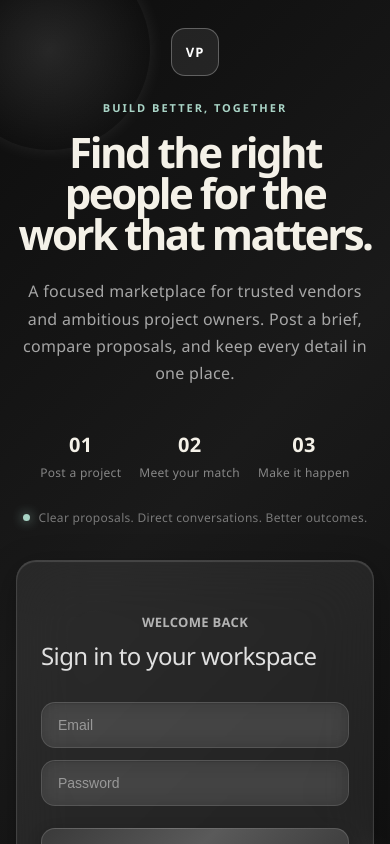
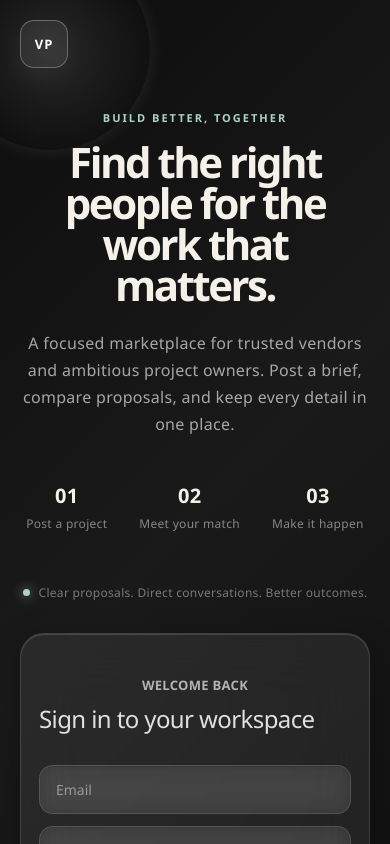
Before and after one commit to viratpaudel/Vendor-platform, a React (Vite) app: page / in a window 390 px wide. Shown: the top 844 px of the page. Built offline with nearby package versions, Linux system fonts and the light colour scheme.

Commit message:
Add subtle ambient glow, scrollbar styling, and responsive polish to the app UI

```diff
--- a/App.css
+++ b/App.css
@@ -1,7 +1,24 @@
+:root {
+  --bg-1: #0d0d0d;
+  --bg-2: #1a1a1a;
+  --bg-3: #0f0f0f;
+  --panel: rgba(255, 255, 255, 0.07);
+  --panel-strong: rgba(255, 255, 255, 0.1);
+  --line: rgba(255, 255, 255, 0.12);
+  --text: #f5f5f5;
+  --muted: rgba(255, 255, 255, 0.7);
+  --soft: rgba(255, 255, 255, 0.45);
+  --accent: #a9d4c6;
+}
+
 * {
   margin: 0;
   padding: 0;
   box-sizing: border-box;
+}
+
+html {
+  scroll-behavior: smooth;
 }
 
 @keyframes slideInDown {
@@ -45,19 +62,83 @@
   }
 }
 
+@keyframes floatOrb {
+  0%,
+  100% {
+    transform: translate3d(0, 0, 0) scale(1);
+  }
+  50% {
+    transform: translate3d(18px, -12px, 0) scale(1.08);
+  }
+}
+
 body {
-  font-family:
-    "Segoe UI",
-    -apple-system,
-    BlinkMacSystemFont,
-    "Helvetica Neue",
-    sans-serif;
+  font-family: "Segoe UI", -apple-system, BlinkMacSystemFont, "Helvetica Neue", sans-serif;
   -webkit-font-smoothing: antialiased;
   -moz-osx-font-smoothing: grayscale;
-  background: linear-gradient(135deg, #0d0d0d 0%, #1a1a1a 50%, #0f0f0f 100%);
+  background: linear-gradient(135deg, var(--bg-1) 0%, var(--bg-2) 50%, var(--bg-3) 100%);
   min-height: 100vh;
   color: #fff;
   letter-spacing: 0.3px;
+  position: relative;
+}
+
+body::before,
+body::after {
+  content: "";
+  position: fixed;
+  width: 360px;
+  height: 360px;
+  border-radius: 50%;
+  filter: blur(90px);
+  opacity: 0.22;
+  pointer-events: none;
+  z-index: 0;
+}
+
+body::before {
+  top: 6%;
+  left: 5%;
+  background: rgba(169, 212, 198, 0.42);
+  animation: floatOrb 12s ease-in-out infinite;
+}
+
+body::after {
+  right: 4%;
+  bottom: 4%;
+  background: rgba(255, 255, 255, 0.2);
+  animation: floatOrb 13s ease-in-out infinite reverse;
+}
+
+*::-webkit-scrollbar {
+  width: 10px;
+}
+
+*::-webkit-scrollbar-track {
+  background: rgba(255, 255, 255, 0.03);
+}
+
+*::-webkit-scrollbar-thumb {
+  background: linear-gradient(180deg, rgba(255, 255, 255, 0.2), rgba(255, 255, 255, 0.08));
+  border-radius: 999px;
+  border: 2px solid transparent;
+  background-clip: padding-box;
+}
+
+button,
+input,
+select,
+textarea {
+  font: inherit;
+}
+
+button:focus-visible,
+input:focus-visible,
+select:focus-visible,
+textarea:focus-visible,
+a:focus-visible {
+  outline: 2px solid rgba(169, 212, 198, 0.95);
+  outline-offset: 2px;
 }
 
 .auth-container {
@@ -66,9 +147,10 @@ body {
   justify-content: center;
   min-height: 100vh;
   padding: 20px;
-  background: linear-gradient(135deg, #0d0d0d 0%, #1a1a1a 50%, #0f0f0f 100%);
+  background: linear-gradient(135deg, var(--bg-1) 0%, var(--bg-2) 50%, var(--bg-3) 100%);
   position: relative;
   overflow: hidden;
+  z-index: 1;
 }
 
 .auth-container::before {
@@ -76,11 +158,7 @@ body {
   position: absolute;
   width: 200px;
   height: 200px;
-  background: radial-gradient(
-    circle,
-    rgba(255, 255, 255, 0.1) 0%,
-    transparent 70%
-  );
+  background: radial-gradient(circle, rgba(255, 255, 255, 0.1) 0%, transparent 70%);
   border-radius: 50%;
   top: -50px;
   left: -50px;
@@ -92,11 +170,7 @@ body {
   position: absolute;
   width: 200px;
   height: 200px;
-  background: radial-gradient(
-    circle,
-    rgba(255, 255, 255, 0.1) 0%,
-    transparent 70%
-  );
+  background: radial-gradient(circle, rgba(255, 255, 255, 0.1) 0%, transparent 70%);
   border-radius: 50%;
   bottom: -50px;
   right: -50px;
@@ -130,11 +204,12 @@ body {
   letter-spacing: 1px;
   margin-bottom: 42px;
   background: rgba(255, 255, 255, 0.08);
+  box-shadow: 0 10px 30px rgba(255, 255, 255, 0.05);
 }
 
 .auth-kicker,
 .form-eyebrow {
-  color: #a9d4c6;
+  color: var(--accent);
   font-size: 11px;
   font-weight: 800;
   letter-spacing: 2px;
@@ -197,7 +272,7 @@ body {
   width: 7px;
   height: 7px;
   border-radius: 50%;
-  background: #a9d4c6;
+  background: var(--accent);
   box-shadow: 0 0 12px rgba(169, 212, 198, 0.8);
 }
 
@@ -207,9 +282,7 @@ body {
   -webkit-backdrop-filter: blur(30px);
   border: 1.5px solid rgba(255, 255, 255, 0.12);
   border-radius: 24px;
-  box-shadow:
-    0 8px 32px rgba(0, 0, 0, 0.3),
-    inset 0 1px 1px rgba(255, 255, 255, 0.15);
+  box-shadow: 0 8px 32px rgba(0, 0, 0, 0.3), inset 0 1px 1px rgba(255, 255, 255, 0.15);
   padding: 50px;
   max-width: 450px;
   width: 100%;
@@ -222,9 +295,7 @@ body {
 .auth-box:hover {
   background: rgba(255, 255, 255, 0.09);
   border-color: rgba(255, 255, 255, 0.15);
-  box-shadow:
-    0 12px 48px rgba(0, 0, 0, 0.4),
-    inset 0 1px 1px rgba(255, 255, 255, 0.2);
+  box-shadow: 0 12px 48px rgba(0, 0, 0, 0.4), inset 0 1px 1px rgba(255, 255, 255, 0.2);
 }
 
 .auth-box h1 {
@@ -277,9 +348,7 @@ body {
   outline: none;
   background: rgba(255, 255, 255, 0.12);
   border-color: rgba(255, 255, 255, 0.25);
-  box-shadow:
-    inset 0 1px 1px rgba(0, 0, 0, 0.1),
-    0 0 20px rgba(255, 255, 255, 0.15);
+  box-shadow: inset 0 1px 1px rgba(0, 0, 0, 0.1), 0 0 20px rgba(255, 255, 255, 0.15);
 }
 
 .auth-box button {
@@ -364,8 +433,9 @@ body {
 
 .dashboard {
   min-height: 100vh;
-  background: linear-gradient(135deg, #0d0d0d 0%, #1a1a1a 50%, #0f0f0f 100%);
+  background: linear-gradient(135deg, var(--bg-1) 0%, var(--bg-2) 50%, var(--bg-3) 100%);
   position: relative;
+  z-index: 1;
 }
 
 .navbar {
@@ -431,6 +501,8 @@ body {
   margin: 0 auto;
   padding: 40px 20px;
   animation: fadeIn 0.6s ease;
+  position: relative;
+  z-index: 1;
 }
 
 .card {
@@ -443,9 +515,7 @@ body {
   margin-bottom: 24px;
   transition: all 0.4s ease;
   color: #fff;
-  box-shadow:
-    0 8px 32px rgba(0, 0, 0, 0.15),
-    inset 0 1px 1px rgba(255, 255, 255, 0.1);
+  box-shadow: 0 8px 32px rgba(0, 0, 0, 0.15), inset 0 1px 1px rgba(255, 255, 255, 0.1);
   position: relative;
   overflow: hidden;
 }
@@ -457,21 +527,14 @@ body {
   left: 0;
   right: 0;
   height: 1px;
-  background: linear-gradient(
-    90deg,
-    transparent,
-    rgba(255, 255, 255, 0.2),
-    transparent
-  );
+  background: linear-gradient(90deg, transparent, rgba(255, 255, 255, 0.2), transparent);
 }
 
 .card:hover {
   transform: translateY(-6px);
   background: rgba(255, 255, 255, 0.09);
   border-color: rgba(255, 255, 255, 0.18);
-  box-shadow:
-    0 16px 48px rgba(0, 0, 0, 0.25),
-    inset 0 1px 1px rgba(255, 255, 255, 0.15);
+  box-shadow: 0 16px 48px rgba(0, 0, 0, 0.25), inset 0 1px 1px rgba(255, 255, 255, 0.15);
 }
 
 .card h2 {
@@ -539,9 +602,7 @@ body {
   outline: none;
   background: rgba(255, 255, 255, 0.12);
   border-color: rgba(255, 255, 255, 0.25);
-  box-shadow:
-    inset 0 1px 1px rgba(0, 0, 0, 0.1),
-    0 0 20px rgba(255, 255, 255, 0.2);
+  box-shadow: inset 0 1px 1px rgba(0, 0, 0, 0.1), 0 0 20px rgba(255, 255, 255, 0.2);
 }
 
 .card textarea {
@@ -611,9 +672,7 @@ body {
   border-radius: 20px;
   padding: 28px;
   transition: all 0.4s ease;
-  box-shadow:
-    0 8px 32px rgba(0, 0, 0, 0.15),
-    inset 0 1px 1px rgba(255, 255, 255, 0.1);
+  box-shadow: 0 8px 32px rgba(0, 0, 0, 0.15), inset 0 1px 1px rgba(255, 255, 255, 0.1);
   position: relative;
   overflow: hidden;
 }
@@ -625,21 +684,14 @@ body {
   left: 0;
   right: 0;
   height: 1px;
-  background: linear-gradient(
-    90deg,
-    transparent,
-    rgba(255, 255, 255, 0.2),
-    transparent
-  );
+  background: linear-gradient(90deg, transparent, rgba(255, 255, 255, 0.2), transparent);
 }
 
 .project-card:hover {
   transform: translateY(-8px);
   background: rgba(255, 255, 255, 0.09);
   border-color: rgba(255, 255, 255, 0.18);
-  box-shadow:
-    0 16px 48px rgba(0, 0, 0, 0.25),
-    inset 0 1px 1px rgba(255, 255, 255, 0.15);
+  box-shadow: 0 16px 48px rgba(0, 0, 0, 0.25), inset 0 1px 1px rgba(255, 255, 255, 0.15);
 }
 
 .project-card h3 {
@@ -656,11 +708,7 @@ body {
 .project-image-placeholder {
   width: 100%;
   height: 140px;
-  background: linear-gradient(
-    135deg,
-    rgba(255, 255, 255, 0.1) 0%,
-    rgba(255, 255, 255, 0.05) 100%
-  );
+  background: linear-gradient(135deg, rgba(255, 255, 255, 0.1) 0%, rgba(255, 255, 255, 0.05) 100%);
   backdrop-filter: blur(10px);
   border-radius: 14px;
   display: flex;
@@ -674,11 +722,7 @@ body {
 }
 
 .project-card:hover .project-image-placeholder {
-  background: linear-gradient(
-    135deg,
-    rgba(255, 255, 255, 0.15) 0%,
-    rgba(255, 255, 255, 0.08) 100%
-  );
+  background: linear-gradient(135deg, rgba(255, 255, 255, 0.15) 0%, rgba(255, 255, 255, 0.08) 100%);
   border-color: rgba(255, 255, 255, 0.25);
   transform: scale(1.02);
 }
@@ -974,9 +1018,7 @@ body {
   outline: none;
   background: rgba(255, 255, 255, 0.12);
   border-color: rgba(255, 255, 255, 0.25);
-  box-shadow:
-    inset 0 1px 1px rgba(0, 0, 0, 0.1),
-    0 0 20px rgba(255, 255, 255, 0.15);
+  box-shadow: inset 0 1px 1px rgba(0, 0, 0, 0.1), 0 0 20px rgba(255, 255, 255, 0.15);
 }
 
 .message-form button {
@@ -1012,177 +1054,63 @@ body {
 
 .message-form button:hover {
   transform: translateY(-2px);
-  box-shadow: 0 8px 20px rgba(100, 100, 100, 0.3);
-  background: linear-gradient(135deg, #6a6a6a 0%, #8a8a8a 100%);
+  box-shadow: 0 8px 24px rgba(100, 100, 100, 0.35);
 }
 
-::-webkit-scrollbar {
-  width: 10px;
-}
-
-::-webkit-scrollbar-track {
-  background: transparent;
-}
-
-::-webkit-scrollbar-thumb {
-  background: rgba(255, 255, 255, 0.2);
-  border-radius: 10px;
-  backdrop-filter: blur(10px);
-}
-
-::-webkit-scrollbar-thumb:hover {
-  background: rgba(255, 255, 255, 0.3);
-}
-
-@media (max-width: 768px) {
+@media (max-width: 900px) {
   .auth-shell {
     grid-template-columns: 1fr;
-    gap: 34px;
-    max-width: 500px;
+    gap: 32px;
   }
 
   .auth-hero {
     text-align: center;
   }
 
-  .brand-mark {
-    margin: 0 auto 24px;
+  .auth-intro,
+  .auth-hero h1 {
+    max-width: 100%;
   }
 
-  .auth-hero h1,
-  .auth-intro {
-    margin-left: auto;
-    margin-right: auto;
+  .auth-stats {
+    justify-content: center;
+    flex-wrap: wrap;
   }
 
-  .auth-stats,
   .auth-note {
     justify-content: center;
   }
+}
 
-  .auth-note {
-    margin-top: 28px;
+@media (max-width: 640px) {
+  .navbar {
+    padding: 16px 18px;
+    flex-direction: column;
+    gap: 14px;
   }
 
-  .navbar {
-    flex-direction: column;
-    gap: 14px;
-    padding: 14px 20px;
+  .nav-buttons {
+    display: flex;
+    flex-wrap: wrap;
+    justify-content: center;
+    width: 100%;
   }
 
-  .navbar h1 {
-    font-size: 22px;
+  .nav-buttons button {
+    margin: 6px;
   }
 
-  .nav-buttonsbutton:focus-visible {
-  outline: 2px solid #4a90e2;
-  outline-offset: 3px;
-} {
-    display: flex;
-    width: 100%;
-    flex-wrap: wrap;
+  .auth-box,
+  .card,
+  .project-card {
+    padding: 22px 18px;
   }
 
-  .projects-grid {
-    grid-template-columns: 1fr;
-    gap: 20px;
+  .chat-container {
+    height: 480px;
   }
 
   .message p {
     max-width: 85%;
   }
-
-  .auth-box {
-    padding: 40px 28px;
-    border-radius: 20px;
-  }
-
-  .auth-box h1 {
-    font-size: 32px;
-  }
-
-  .card {
-    padding: 24px;
-    border-radius: 18px;
-  }
-
-  .container {
-    padding: 24px 16px;
-  }
 }
-
-@media (max-width: 480px) {
-  .auth-container {
-    padding: 28px 16px;
-  }
-
-  .auth-hero h1 {
-    font-size: 42px;
-  }
-
-  .auth-stats {
-    gap: 18px;
-  }
-
-  .auth-box {
-    padding: 32px 24px;
-  }
-
-  .auth-box h1 {
-    font-size: 28px;
-  }
-
-  .projects-grid {
-    grid-template-columns: 1fr;
-  }
-
-  .quotation-actions button {
-    min-width: 80px;
-    padding: 8px 12px;
-    font-size: 12px;
-  }
-
-  .message p {
-    max-width: 90%;
-  }
-
-  .card {
-    padding: 20px;
-  }
-
-  .project-card {
-    padding: 20px;
-  }
-}
-.search-input {
-  width: 100%;
-  padding: 10px 14px;
-  margin-bottom: 16px;
-  border: 1px solid #ddd;
-  border-radius: 8px;
-  font-size: 14px;
-  box-sizing: border-box;
-  transition: border-color 0.2s ease;
-}
-
-.search-input:focus {
-  outline: none;
-  border-color: #4a90e2;
-  box-shadow: 0 0 0 2px rgba(74, 144, 226, 0.15);
-}
-.search-input {
-  width: 100%;
-  padding: 10px 14px;
-  margin-bottom: 16px;
-  border: 1px solid #ddd;
-  border-radius: 8px;
-  font-size: 14px;
-  box-sizing: border-box;
-  transition: border-color 0.2s ease;
-}
-
-.search-input:focus {
-  outline: none;
-  border-color: #4a90e2;
-  box-shadow: 0 0 0 2px rgba(74, 144, 226, 0.15);
-}
```
